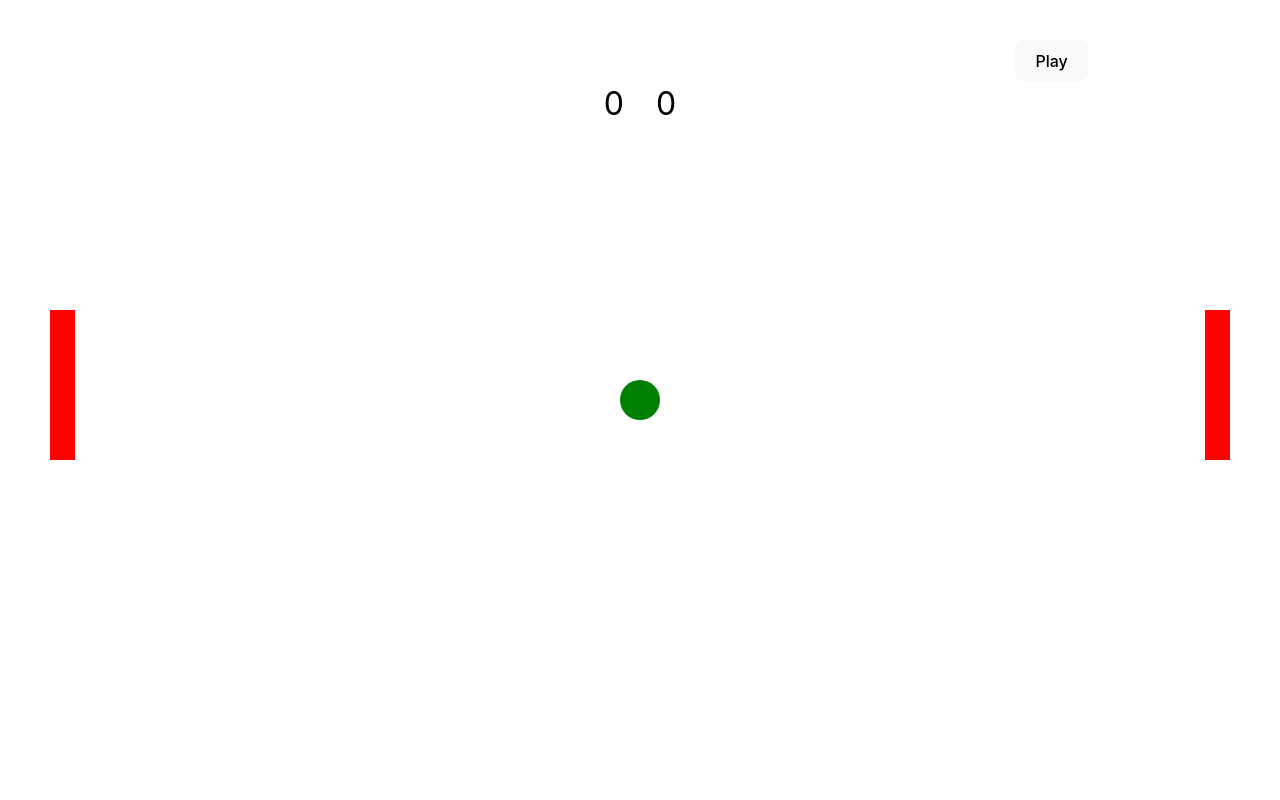
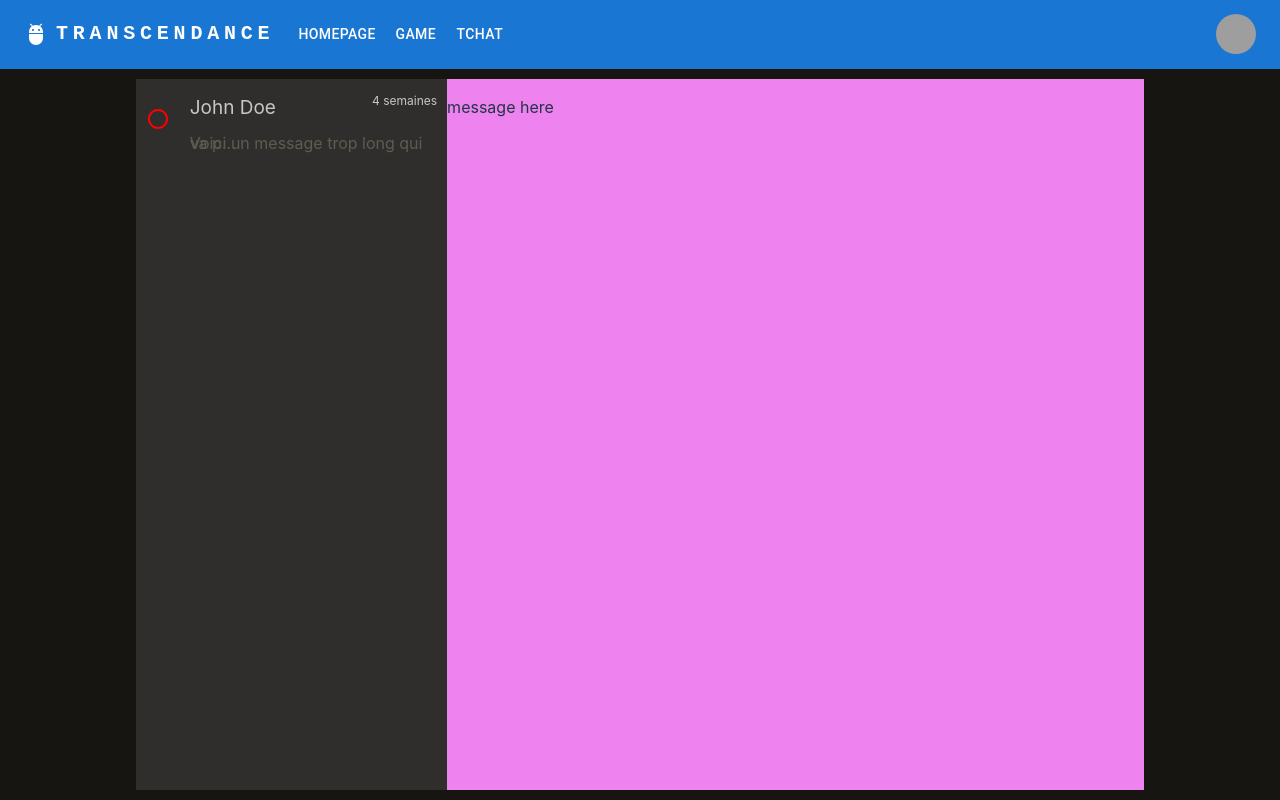
Before and after one commit to Noushhhh/42_TRANSCENDANCE, a React (Create React App) app in the folder srcs/frontend/app/: page / in a window 1280 px wide. Built offline with nearby package versions, Linux system fonts and the light colour scheme; grey boxes are pictures that could not be loaded; the HTML template or start-up script is replaced by a standard one.

Commit message:
feat : /frontend/chat : beginning of chat frontend

```diff
--- a/srcs/frontend/app/src/App.css
+++ b/srcs/frontend/app/src/App.css
@@ -2,6 +2,9 @@
   margin: 0;
   padding: 0;
   text-align: center;
+  display: flex;
+  justify-content: center;
+  align-items: center;
   width: 100%;
   height: 100%;
 }
--- a/srcs/frontend/app/src/App.tsx
+++ b/srcs/frontend/app/src/App.tsx
@@ -1,11 +1,14 @@
 import React from "react";
 import "./App.css";
 import GameContainer from "./game/components/GameContainer";
+import Navbar from "./navbar/navbar";
+import ChatBoxContainer from "./chat/components/ChatBoxContainer";
 
 function App() {
   return (
     <div className="App">
-      <GameContainer />
+      <Navbar />
+      <ChatBoxContainer />
     </div>
   );
 }
--- /dev/null
+++ b/srcs/frontend/app/src/chat/components/ChatBoxContainer.tsx
@@ -0,0 +1,19 @@
+import React from "react";
+import "../styles/ChatBoxContainer.css";
+import MessageSide from "./MessageSide";
+import ContentMessage from "./ContentMessage";
+
+function ChatBoxContainer() {
+
+    return (
+        <div className="ChatBoxContainer">
+            <div className="MessageContainer">
+                <MessageSide />
+                <ContentMessage />
+            </div>
+        </div>
+    );
+
+}
+
+export default ChatBoxContainer;
--- /dev/null
+++ b/srcs/frontend/app/src/chat/components/ContentMessage.tsx
@@ -0,0 +1,12 @@
+import React from "react";
+import "../styles/ContentMessage.css"
+
+function ContentMessage() {
+    return (
+        <div className="ContentMessage">
+            <p>message here</p>
+        </div>
+    )
+}
+
+export default ContentMessage;
--- /dev/null
+++ b/srcs/frontend/app/src/chat/components/MessageSide.tsx
@@ -0,0 +1,13 @@
+import React from "react";
+import "../styles/MessageSide.css";
+import MessageToClick from "./MessageToClick";
+
+function MessageSide() {
+    return (
+        <div className="MessageSide">
+            <MessageToClick/>
+        </div>
+    )
+}
+
+export default MessageSide;
--- /dev/null
+++ b/srcs/frontend/app/src/chat/components/MessageToClick.tsx
@@ -0,0 +1,28 @@
+import React from "react";
+import "../styles/MessageToClick.css";
+import RadioButtonUncheckedIcon from '@mui/icons-material/RadioButtonUnchecked';
+
+function MessageToClick() {
+
+    const message1 = "Voici un message trop long qui va passer par substr pour le reduire";
+    const message2 = "Hey mec ! Comment ca va depuis le temps ?? enorme !!!!";
+
+    return (
+        <div className="MessageToClick">
+            <div className="logoIsConnected">
+                <RadioButtonUncheckedIcon/>
+            </div>
+            <div className="ContainerPreview">
+                <div className="MessageToClickTitle">
+                    <p className="senderName">John Doe</p>
+                    <p className="dateMessage">4 semaines</p>
+                </div>
+                <div className="ContentMessageTitle">
+                    <p className="PreviewMessage">{message1.substring(0, 35)}...</p>
+                </div>
+            </div>
+        </div>
+    )
+}
+
+export default MessageToClick;
--- /dev/null
+++ b/srcs/frontend/app/src/chat/styles/ChatBoxContainer.css
@@ -0,0 +1,15 @@
+
+.ChatBoxContainer{
+    height: calc(100vh - 68.5px - 20px); /* 68.5px = height of navbar and 20 px = height of padding of ChatBoxContainer*/
+    background-color: #161512;
+    display: flex;
+    justify-content: center;
+    padding: 10px;
+}
+
+.MessageContainer{
+    display: flex;
+    width: 80%;
+    background-color: red;
+    height: 100%;
+}
--- /dev/null
+++ b/srcs/frontend/app/src/chat/styles/ContentMessage.css
@@ -0,0 +1,9 @@
+
+.ContentMessage{
+    background-color: violet;
+    width: 100%;
+}
+
+.ContentMessage p {
+    text-align: left;
+}
--- /dev/null
+++ b/srcs/frontend/app/src/chat/styles/MessageSide.css
@@ -0,0 +1,6 @@
+
+.MessageSide{
+    background-color: #302E2C;
+    width: 450px;
+    height: 100%;
+}
--- /dev/null
+++ b/srcs/frontend/app/src/chat/styles/MessageToClick.css
@@ -0,0 +1,42 @@
+
+.MessageToClick{
+    display: flex;
+    height: 80px;
+    line-height: 0px;
+    text-align: left;
+}
+
+.MessageToClick .MessageToClickTitle{
+    color: #C7C7C7;
+    display: flex;
+    justify-content: space-between;
+}
+
+.MessageToClick:hover{
+    background-color: #384722;
+}
+
+.ContentMessageTitle .PreviewMessage{
+    color:#5A5E51;
+}
+
+.dateMessage {
+    text-align: right;
+    font-size: 12px;
+}
+
+.logoIsConnected{
+    width: 50px;
+    color:red;
+    display: flex;
+    justify-content: center;
+    align-items: center;
+}
+
+.ContainerPreview{
+    padding: 10px;
+}
+
+.senderName{
+    font-size: 19px;
+}
```
Also changed, not shown: 1 other file (tests, documents, lock files or other folders).
